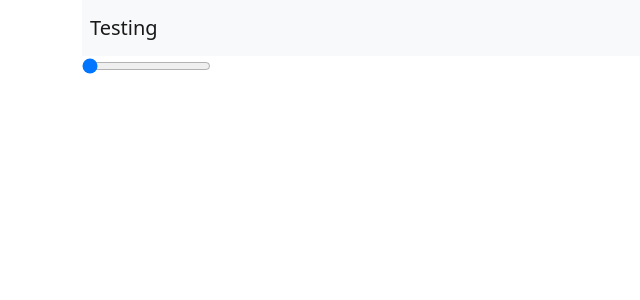
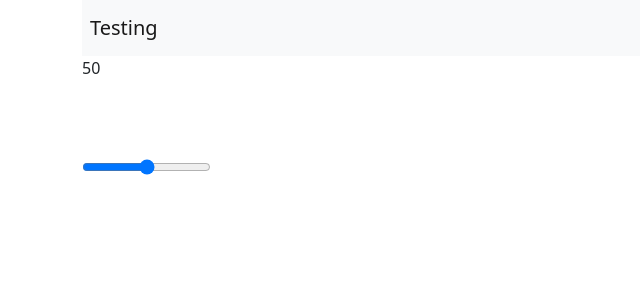
Before and after one commit to ameya-shahu/lbr-web-app, a React (Create React App) app in the folder frontend/: page / in a window 1280 px wide. Shown: the top 300 px of the page, without its empty margins (0-640 px from the left). Built offline with nearby package versions, Linux system fonts and the light colour scheme.

Commit message:
added home component and shifted D3 chart into it.

```diff
--- a/frontend/src/App.js
+++ b/frontend/src/App.js
@@ -1,4 +1,5 @@
 import D3Chart from "./components/D3Chart";
+import Home from "./components/Home";
 
 function App() {
   return (
@@ -7,7 +8,7 @@ function App() {
         <nav class="navbar navbar-light bg-light">
           <span class="navbar-brand mb-0 p-2 h1">Testing</span>
         </nav>
-        <D3Chart />
+        <Home />
       </div>
     </div>
   );
--- a/frontend/src/components/D3Chart.js
+++ b/frontend/src/components/D3Chart.js
@@ -1,22 +1,6 @@
-import {React, useState} from 'react'
+import {React } from 'react'
 import * as d3 from 'd3';
-function D3Chart() {
-    const [input, setInput] = useState(0)
-
-    const margin = { top: 10, right: 20, bottom: 20, left: 20 }
-    const width = 300 - margin.left - margin.right
-    const height = 250 - margin.top - margin.bottom
-
-    const svg = d3.select('.chart')
-        .append('svg')
-        .attr('width', width)
-        .attr('height', height)
-        .style('border', '2px solid black')
-
-    const g = svg.append('g')
-        .attr('transform', `translate(${margin.left}, ${margin.top})`)
-
-    const slider = document.querySelector('#slider')
+function D3Chart(props) {
 
   let data = [{
     x: 13,
@@ -30,21 +14,31 @@ function D3Chart() {
     x: 28,
     y: 17
   }
-    ]
+].slice(0, (props.sliderVal)%4);
+console.log(data)
 
+    const margin = { top: 10, right: 20, bottom: 20, left: 20 }
+    const width = 300 - margin.left - margin.right
+    const height = 250 - margin.top - margin.bottom
 
-    const renderCircles = (n) => {
-        // Slice data array
-        const newData = data.slice(0, n)
+    const svg = d3.select('.chart') // select svg
+        // .append('svg')
+        // .attr('width', width)
+        // .attr('height', height)
+        // .style('border', '2px solid black')
+        svg.selectAll("*").remove() // remove all the existing nodes from svg if any
+
+    const g = svg.append('g')
+        .attr('transform', `translate(${margin.left}, ${margin.top})`)
 
      // Join data
-        const circles = g.selectAll('circle').data(newData)
+     const circles = g.selectAll('circle').data(data) // create circles layers
 
      // Remove circles from DOM
      circles.remove()
 
      // Enter circles in DOM
-        circles.enter()
+     circles.enter() // append circles to svg
        .append('circle')
        .attr('fill', 'red')
        .attr('r', 10)
@@ -56,26 +50,43 @@ function D3Chart() {
        remove.remove()
        circles.remove()
 
-      }
+       return(
+         <svg
+         className='chart'
+         style={{
+          height: {height},
+          width: {width},
+        }}
+         >
 
-      const updateCircles = (e) => {
-        renderCircles(setInput(e.target.value))
-      }
+         </svg>
+       )
 
-
-      renderCircles(input)
+    // const renderCircles = (n) => {
+    //     // Slice data array
+    //     const newData = data.slice(0, n)
 
 
 
-    return (
+    //   }
 
-        <div>
-            <input type="range" name="slider" id="slider" value={input} min="0" max="3" step="1" onChange={(e) => updateCircles(e)} />
-            <div className='chart'>
+    //   const updateCircles = (e) => {
+    //     renderCircles(setInput(e.target.value))
+    //   }
 
-            </div>
-        </div>
-    )
+
+    //   renderCircles(input)
+
+
+
+    // return (
+
+    //     <div>
+
+    //         <div className='chart'>
+    //         </div>
+    //     </div>
+    // )
 }
 
 export default D3Chart
--- /dev/null
+++ b/frontend/src/components/Home.js
@@ -0,0 +1,18 @@
+import {React, useState} from 'react'
+import D3Chart from './D3Chart'
+
+function Home() {
+    const [sliderVal, setSliderVal] = useState(50)
+
+    return (
+
+        <div>
+            <p>{sliderVal}</p>
+            <input type="range" name="slider" id="slider" value={sliderVal} min="0" max="100" step="0.5" onChange={(e) => setSliderVal(e.target.value)} />
+
+            <D3Chart sliderVal={sliderVal} />
+        </div>
+    )
+}
+
+export default Home
```
Lines whose indentation alone changed are shown as unchanged.
